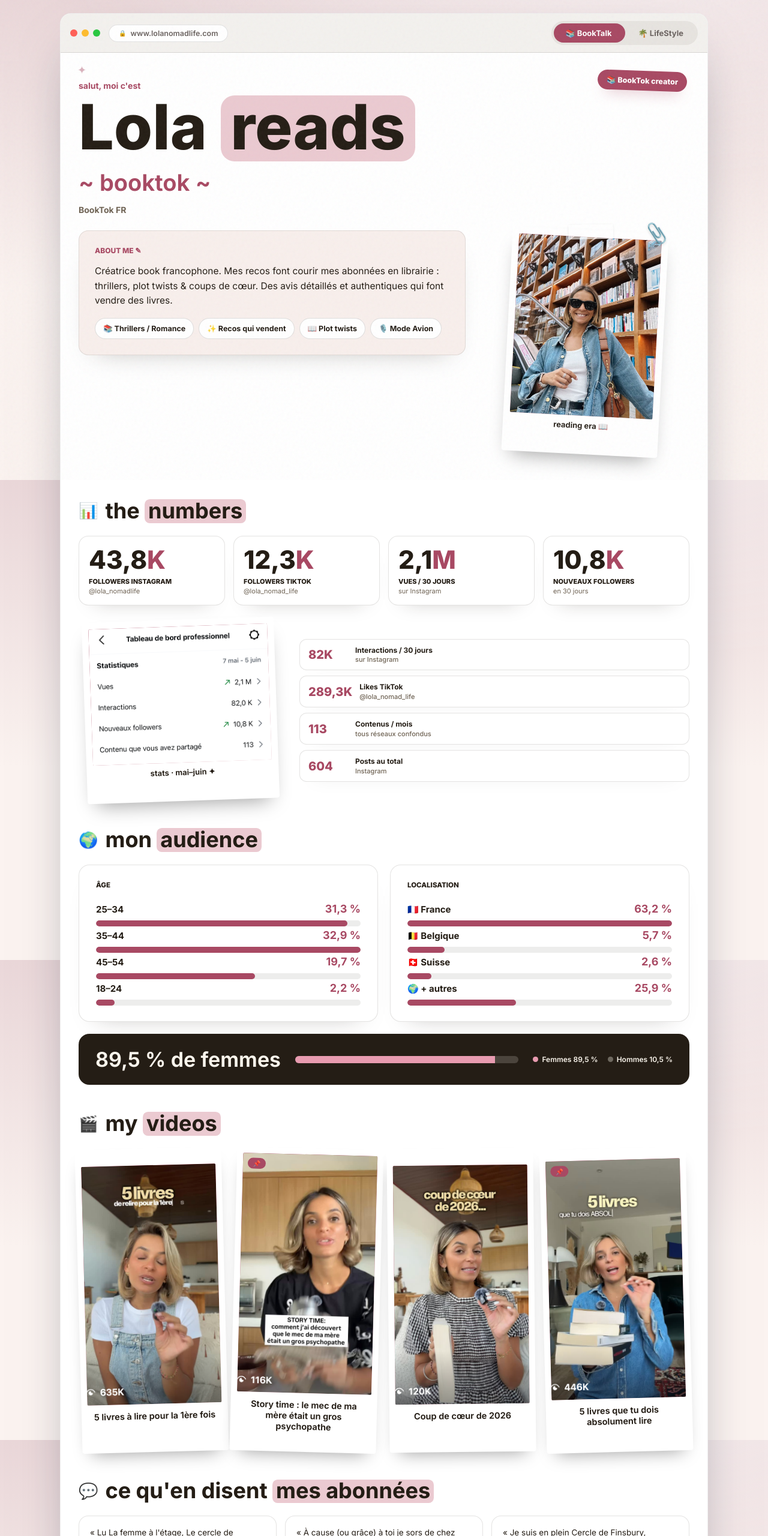
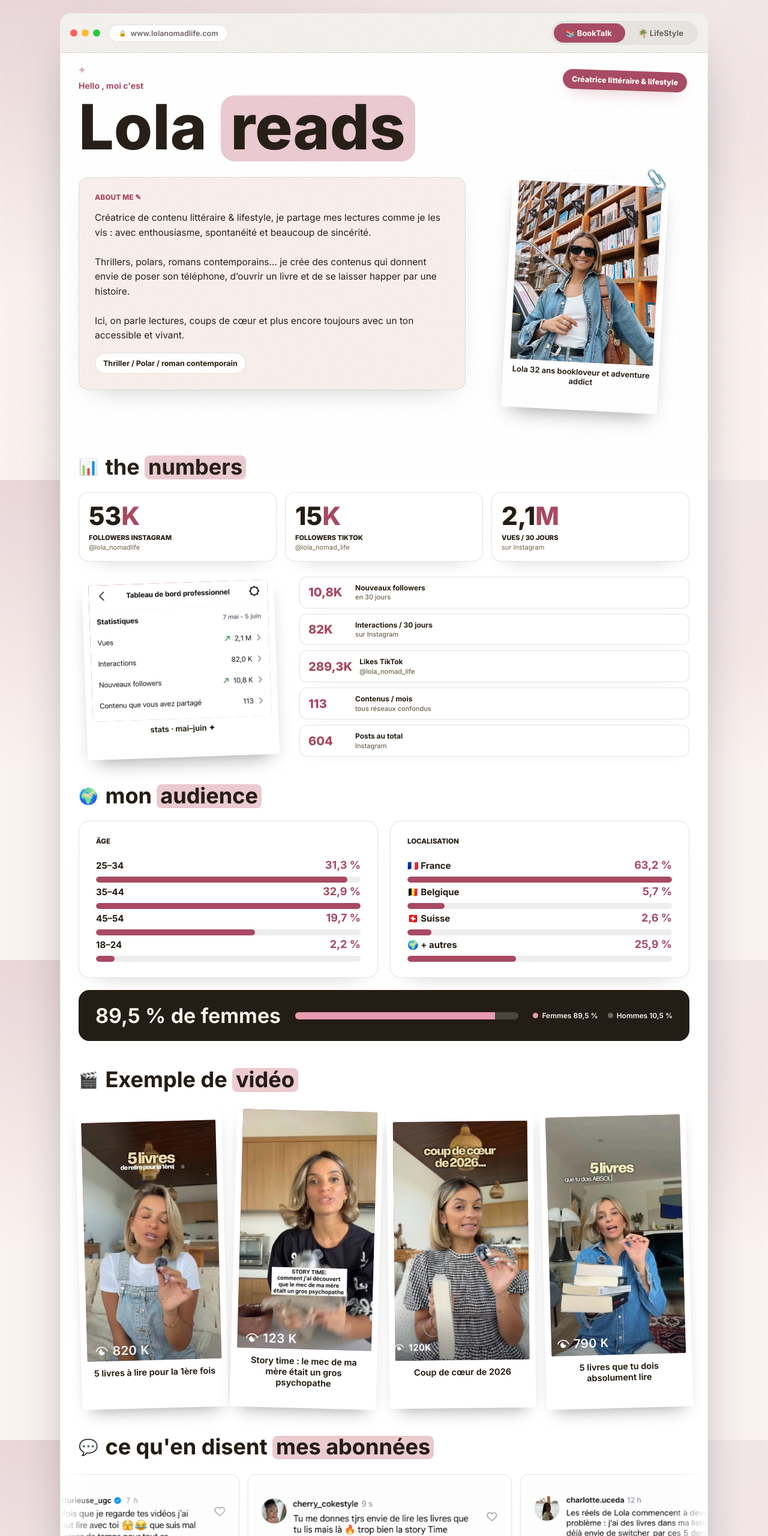
Before and after one commit to Lorenzotrd/LolaPortfolio, a plain HTML site: page index.html in a window 1280 px wide. Shown: the top 2560 px of the page at 60% size. Drawn offline with Linux system fonts and the light colour scheme.

Commit message:
Update Lola media kit visuals and content

```diff
--- a/index.html
+++ b/index.html
@@ -126,14 +126,14 @@
 @media(max-width:680px){.aud-grid{grid-template-columns:1fr}.aud-gender{flex-direction:column;align-items:flex-start;gap:18px;padding:24px 22px}.aud-gender .big{white-space:normal}.aud-split{width:100%;min-width:0;flex:none}.aud-splitbar{width:100%;flex:0 0 100%}.aud-legend{width:100%;gap:12px;flex-wrap:wrap;white-space:normal}}
 
 /* BIG STAT CARDS */
-.bigstats{display:grid;grid-template-columns:repeat(4,1fr);gap:14px;margin-bottom:20px}
+.bigstats{display:grid;grid-template-columns:repeat(3,1fr);gap:14px;margin-bottom:20px}
 .bstat{background:#fff;border:1px solid rgba(36,29,21,.12);border-radius:16px;padding:18px 16px 16px;box-shadow:0 18px 34px -28px rgba(36,29,21,.34);transition:transform .3s var(--t)}
 .bstat:hover{transform:translate(-2px,-2px)}
 .bstat .bn{font-family:var(--disp);font-size:clamp(30px,3.5vw,42px);line-height:1;font-weight:800;letter-spacing:0}
 .bstat .bn em{font-style:normal;color:var(--accent)}
 .bstat .bk{font-size:11px;font-weight:800;text-transform:uppercase;letter-spacing:0;margin-top:8px;color:var(--ink)}
 .bstat .bs{font-size:11px;color:var(--soft);margin-top:2px}
-@media(max-width:680px){.bigstats{grid-template-columns:1fr 1fr}.bstat .bn{font-size:26px}}
+@media(max-width:680px){.bigstats{grid-template-columns:1fr}.bstat .bn{font-size:26px}}
 
 /* PHONE + STATS SPLIT */
 .numbers-split{display:grid;grid-template-columns:340px 1fr;gap:28px;align-items:center;margin:24px 0 8px}
@@ -167,7 +167,15 @@
 .testis{display:grid;grid-template-columns:repeat(3,1fr);gap:14px;margin-top:6px}
 .testi{background:#fff;border:1px solid rgba(36,29,21,.12);border-radius:16px 16px 16px 4px;box-shadow:0 16px 30px -26px rgba(36,29,21,.34);padding:17px 18px;font-size:13.5px;line-height:1.5}
 .testi .who{font-family:var(--sans);font-size:13px;font-weight:750;color:var(--accent);margin-top:9px}
+.testis.marquee{display:block;overflow:hidden;margin:6px -30px 0;padding:4px 0 18px;mask-image:linear-gradient(90deg,transparent,#000 6%,#000 94%,transparent)}
+.marquee-track{--gap:14px;display:flex;gap:var(--gap);width:max-content;animation:testi-marquee 52s linear infinite;will-change:transform}
+.testis.marquee:hover .marquee-track{animation-play-state:paused}
+.testi.img-card{flex:0 0 clamp(260px,42vw,440px);padding:8px;border-radius:14px;background:#fff}
+.testi.img-card img{display:block;width:100%;height:auto;border-radius:10px}
+@keyframes testi-marquee{from{transform:translateX(0)}to{transform:translateX(calc(-50% - var(--gap)/2))}}
+@media(prefers-reduced-motion:reduce){.testis.marquee{overflow-x:auto;mask-image:none}.marquee-track{animation:none}}
 @media(max-width:760px){.testis{grid-template-columns:1fr}}
+@media(max-width:680px){.testis.marquee{margin-left:-18px;margin-right:-18px}.testi.img-card{flex-basis:68vw}}
 
 /* RATES */
 .ratecard{background:#fff;border:1px solid rgba(36,29,21,.14);border-radius:18px;box-shadow:0 22px 42px -32px rgba(36,29,21,.4);padding:24px 26px;position:relative}
@@ -186,9 +194,9 @@
 
 /* CONTACT */
 .contact{margin-top:46px;text-align:center;position:relative;padding:30px 0 8px}
-.contact .ch{font-family:var(--disp);font-size:clamp(32px,5vw,52px);font-weight:720;letter-spacing:0;line-height:1}
+.contact .ch{font-family:var(--disp);font-size:clamp(32px,5vw,52px);font-weight:720;letter-spacing:0;line-height:1;margin-bottom:22px}
 .contact .ch .u{display:inline-block;background:var(--yellow);padding:.02em .16em .06em;border-radius:.24em;line-height:1.02;box-decoration-break:clone;-webkit-box-decoration-break:clone}
-.contact .cs{font-family:var(--sans);font-size:16px;font-weight:650;color:var(--accent);margin:10px 0 22px}
+.contact .cs{font-family:var(--sans);font-size:16px;font-weight:650;color:var(--accent);margin:-12px 0 22px}
 .btn{display:inline-block;background:var(--ink);color:#fff;text-decoration:none;font-weight:800;font-size:15px;padding:15px 34px;border-radius:100px;box-shadow:0 16px 30px -18px var(--accent);transition:transform .3s var(--t),background .3s var(--t)}
 .btn:hover{background:var(--accent)}
 .btn:hover{transform:translateY(-2px)}
@@ -245,10 +253,9 @@
     {emoji:"✉️",url:"mailto:collabs.lola@gmail.com",t:"Email"}
   ],
   stats:[
-    {n:"43,8K", k:"Followers Instagram", sub:"@lola_nomadlife"},
-    {n:"12,3K", k:"Followers TikTok",    sub:"@lola_nomad_life"},
-    {n:"2,1M",  k:"Vues / 30 jours",     sub:"sur Instagram"},
-    {n:"10,8K", k:"Nouveaux followers",  sub:"en 30 jours"}
+    {n:"53K", k:"Followers Instagram", sub:"@lola_nomadlife"},
+    {n:"15K", k:"Followers TikTok",    sub:"@lola_nomad_life"},
+    {n:"2,1M",  k:"Vues / 30 jours",     sub:"sur Instagram"}
   ],
   testimonials:[
     {txt:"« Lu La femme à l'étage, Le cercle de Finsbury, 10 ans noces de sang… grâce à toi. Coup de cœur total »",who:"— une abonnée 🍀"},
@@ -263,6 +270,8 @@
       {name:"Post Instagram photo",desc:"Un post photo du livre avec avis détaillé en description.",price:"600€"},
       {name:"Pack TikTok + Instagram",desc:"La même vidéo, avis détaillé, sur chaque réseau.",price:"1000€"},
       {name:"Pack TikTok + Double Insta",desc:"La même vidéo sur chaque réseau + post Instagram photo.",price:"1300€"},
+      {name:"Whitelisting 30 jours",desc:"Droit d'amplification publicitaire du contenu pendant 30 jours.",price:"300€"},
+      {name:"Whitelisting 60 jours",desc:"Droit d'amplification publicitaire du contenu pendant 60 jours.",price:"500€"},
       {name:"Pack Complet",desc:"Vidéo TikTok + vidéo Instagram + post photo + min. 2 stories Instagram.",price:"1500€",feat:true}
     ]
   },
@@ -287,18 +296,27 @@
 
 const TABS={
   book:{
-    kicker:"salut, moi c'est",
-    name:["Lola","reads"], script:"~ booktok ~",
-    handle:"BookTok FR",
-    portrait:"Lolaphoto.jpeg", portraitCap:"reading era 📖",
-    bubble:"📚 BookTok creator",
-    bio:"Créatrice book francophone. Mes recos font courir mes abonnées en librairie : thrillers, plot twists & coups de cœur. Des avis détaillés et authentiques qui font vendre des livres.",
-    chips:["📚 Thrillers / Romance","✨ Recos qui vendent","📖 Plot twists","🎙️ Mode Avion"],
+    kicker:"Hello , moi c'est",
+    name:["Lola","reads"], script:"",
+    handle:"",
+    portrait:"Lolaphoto.jpeg", portraitCap:"Lola 32 ans bookloveur et adventure addict",
+    bubble:"Créatrice littéraire & lifestyle",
+    bio:"Créatrice de contenu littéraire & lifestyle, je partage mes lectures comme je les vis : avec enthousiasme, spontanéité et beaucoup de sincérité.<br><br>Thrillers, polars, romans contemporains… je crée des contenus qui donnent envie de poser son téléphone, d’ouvrir un livre et de se laisser happer par une histoire.<br><br>Ici, on parle lectures, coups de cœur et plus encore toujours avec un ton accessible et vivant.",
+    chips:["Thriller / Polar / roman contemporain"],
+    testimonialImages:[
+      {src:"Testimonials/comment-1.png",alt:"Commentaire de tatsamy_bzh"},
+      {src:"Testimonials/comment-2.png",alt:"Commentaire de cherry_cokestyle"},
+      {src:"Testimonials/comment-3.png",alt:"Commentaire de louise_czurka"},
+      {src:"Testimonials/comment-4.png",alt:"Commentaire de ameliefoodfurieuse_ugc"},
+      {src:"Testimonials/comment-5.png",alt:"Commentaire de cherry_cokestyle"},
+      {src:"Testimonials/comment-6.png",alt:"Commentaire de charlotte.uceda"},
+      {src:"Testimonials/comment-7.png",alt:"Commentaire de alexandralamyofficiel"}
+    ],
     videos:[
-      {t:"5 livres à lire pour la 1ère fois",views:"635K",img:"Video%20Lola/video1lola.png",url:"#"},
-      {t:"Story time : le mec de ma mère était un gros psychopathe",views:"116K",img:"Video%20Lola/video2lola.png",pinned:true,url:"#"},
+      {t:"5 livres à lire pour la 1ère fois",views:"635K",img:"Video%20Lola/5livresalirepourla1erefois.jpeg",url:"#"},
+      {t:"Story time : le mec de ma mère était un gros psychopathe",views:"116K",img:"Video%20Lola/storytime-le-mec-de-mamere.jpeg",url:"#"},
       {t:"Coup de cœur de 2026",views:"120K",img:"Video%20Lola/video3lola.png",url:"#"},
-      {t:"5 livres que tu dois absolument lire",views:"446K",img:"Video%20Lola/video4lola.png",pinned:true,url:"#"}
+      {t:"5 livres que tu dois absolument lire",views:"446K",img:"Video%20Lola/5livresquetudoisabsolumentlire.jpeg",url:"#"}
     ]
   },
   life:{
@@ -348,6 +366,14 @@
   return `<button class="vid" type="button" onclick="openModal('${v.img}')" aria-label="Voir ${esc(v.t)} en grand">${thumb}</button>`;
 }
 
+function testimonialHTML(tab,R){
+  if(tab.testimonialImages?.length){
+    const loop=[...tab.testimonialImages,...tab.testimonialImages];
+    return `<div class="testis marquee"><div class="marquee-track">${loop.map((img,i)=>`<div class="testi img-card" ${i>=tab.testimonialImages.length?'aria-hidden="true"':''}><img src="${img.src}" alt="${esc(img.alt)}"></div>`).join("")}</div></div>`;
+  }
+  return `<div class="testis">${(tab.testimonials||R.testimonials).map(t=>`<div class="testi">${t.txt}<div class="who">${t.who}</div></div>`).join("")}</div>`;
+}
+
 function audienceHTML(){
   return `<div class="aud-grid">
     <div class="aud-card reveal">
@@ -386,11 +412,11 @@
   return `
   <div class="hero">
     <span class="star" style="top:18px;left:28px;font-size:18px">✦</span>
-    <span class="bubble">${tab.bubble}</span>
+    ${tab.bubble?`<span class="bubble">${tab.bubble}</span>`:""}
     <div class="kicker">${tab.kicker}</div>
     <div><span class="name">${tab.name[0]} <span class="hl">${tab.name[1]}</span></span></div>
-    <span class="script">${tab.script}</span>
-    <div class="handle">${tab.handle}</div>
+    ${tab.script?`<span class="script">${tab.script}</span>`:""}
+    ${tab.handle?`<div class="handle">${tab.handle}</div>`:""}
     <div class="hero-row">
       <div><div class="note"><span class="pin"></span><div class="nh">about me ✎</div>${tab.bio}
         <div class="chips">${tab.chips.map(c=>`<span class="chip">${c}</span>`).join("")}</div></div></div>
@@ -418,6 +444,7 @@
         </div>
       </div>
       <div class="stats-aside">
+        <div class="srow"><div class="sv">10,8K</div><div class="sl">Nouveaux followers<span>en 30 jours</span></div></div>
         <div class="srow"><div class="sv">82K</div><div class="sl">Interactions / 30 jours<span>sur Instagram</span></div></div>
         <div class="srow"><div class="sv">289,3K</div><div class="sl">Likes TikTok<span>@lola_nomad_life</span></div></div>
         <div class="srow"><div class="sv">113</div><div class="sl">Contenus / mois<span>tous réseaux confondus</span></div></div>
@@ -427,11 +454,11 @@
     <div class="shead"><span class="folder">🌍</span><h2 class="stitle">mon <span class="u">audience</span></h2></div>
     ${audienceHTML()}
 
-    <div class="shead"><span class="folder">🎬</span><h2 class="stitle">my <span class="u">videos</span></h2></div>
+    <div class="shead"><span class="folder">🎬</span><h2 class="stitle">Exemple de <span class="u">vidéo</span></h2></div>
     <div class="vids">${tab.videos.map(vidHTML).join("")}</div>
 
     <div class="shead"><span class="folder">💬</span><h2 class="stitle">ce qu'en disent <span class="u">mes abonnées</span></h2></div>
-    <div class="testis">${(tab.testimonials||R.testimonials).map(t=>`<div class="testi">${t.txt}<div class="who">${t.who}</div></div>`).join("")}</div>
+    ${testimonialHTML(tab,R)}
 
     <div class="shead"><span class="folder">💌</span><h2 class="stitle">rates & <span class="u">services</span></h2></div>
     <div class="ratecard">
@@ -442,7 +469,7 @@
 
     <div class="contact"><span class="star" style="top:6px;left:30%;font-size:20px">✦</span>
       <div class="ch">let's <span class="u">collab</span> ?</div>
-      <div class="cs">${tab.contactSub||"~ ton livre / produit mérite d'être vu ~"}</div>
+      ${tab.contactSub?`<div class="cs">${tab.contactSub}</div>`:""}
       <a class="btn" href="mailto:${R.contactEmail}">${R.contactEmail}</a>
     </div>
   </div>`;
@@ -496,7 +523,7 @@
 
 
 /* ── Dock & Modal ────────────────────────────── */
-document.getElementById('dock').innerHTML=REAL.socials.map(s=>`<a href="${s.url}" target="_blank" rel="noopener" title="${s.t}">${s.emoji}</a>`).join("");
+document.getElementById('dock').remove();
 
 function openModal(src){
   const m=document.getElementById('ssModal');
```
Also changed, not shown: lola-mediakit-v4.html (+52 -25 lines), Testimonials/comment-1.png (added), Testimonials/comment-2.png (added), Testimonials/comment-3.png (added), Testimonials/comment-4.png (added), Testimonials/comment-5.png (added), Testimonials/comment-6.png (added), Testimonials/comment-7.png (added), Video Lola/5livresalirepourla1erefois.jpeg (added), Video Lola/5livresquetudoisabsolumentlire.jpeg (added), Video Lola/storytime-le-mec-de-mamere.jpeg (added).
